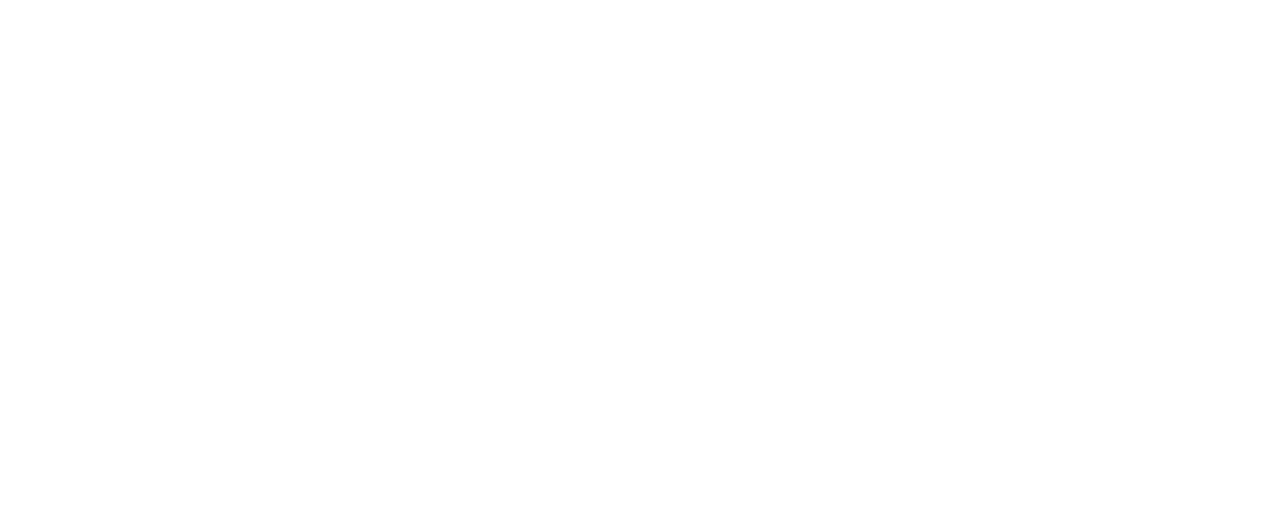
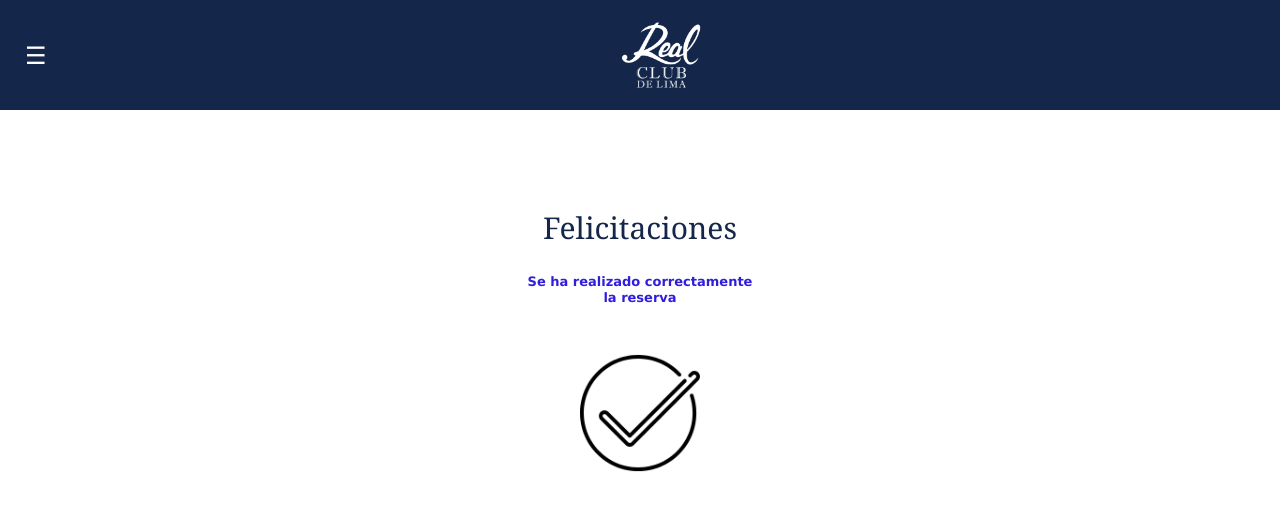
Before and after one commit to u20231e277/TrabajoFinal, a plain HTML site: page Final_v2/pantallaConfirmacion.html in a window 1280 px wide. Drawn offline with nearby package versions, Linux system fonts and the light colour scheme.

Commit message:
pantallaDeConfirmacion

```diff
--- a/Final_v2/pantallaConfirmacion.html
+++ b/Final_v2/pantallaConfirmacion.html
@@ -0,0 +1,41 @@
+<!DOCTYPE html>
+<html lang="en">
+<head>
+    <meta charset="UTF-8">
+    <meta name="viewport" content="width=device-width, initial-scale=1.0">
+    <title>Document</title>
+    <link rel="stylesheet" href="./styleLogin.css">
+    <link href="https://cdn.jsdelivr.net/npm/bootstrap@5.0.2/dist/css/bootstrap.min.css" rel="stylesheet" integrity="sha384-EVSTQN3/azprG1Anm3QDgpJLIm9Nao0Yz1ztcQTwFspd3yD65VohhpuuCOmLASjC" crossorigin="anonymous">
+</head>
+<body>
+    <header>
+        <div class="menu-icon" onclick="openMenu()">&#9776;</div>
+        <img src="./img/logo_fondoAzul.png" alt="Real Club de Lima" class="logo">
+         <!-- Enlace a la función de abrir menú -->
+    </header>
+
+    <div id="menu" class="sidebar">
+        <a href="javascript:void(0)" class="close-btn" onclick="closeMenu()">&times;</a>
+        <a href="./inicio.html"><strong> Home </strong></a>
+        <a href="./index.html"><strong>Reservar</strong></a>
+        <a href="#"><strong>Eventos</strong></a>
+        <a href="#"><strong>Ajustes</strong></a>
+        <a href="#"><small> TalkBack </small></a>
+        <div>
+            <a href="#" >Política de Privacidad</a>
+            <a href="#" >Términos del Servicio</a>
+        </div>
+    </div>
+
+    <div>
+        <div>
+            <div class="centrarElementosHorizontal">
+                <h6 class="mensajesGrandes2">Felicitaciones</h6>
+                <h5 class="mensajesNormales2">Se ha realizado correctamente <br> la reserva</h5>
+                <img src="./img/check.png" class="imageCheck">
+            </div>
+        </div>
+    </div>
+    <script src="script.js"></script>
+</body>
+</html>
--- a/Final_v2/styleLogin.css
+++ b/Final_v2/styleLogin.css
@@ -101,12 +101,34 @@ header {
     font-family: Verdana, Geneva, Tahoma, sans-serif;
 }
 
+.mensajesNormales2 {
+    position: relative;
+    font-size: 13px;
+    color: rgb(49, 30, 221);
+    font-family: Verdana, Geneva, Tahoma, sans-serif;
+    top: 130px;
+    font-weight: bold;
+}
+
+
 .mensajesGrandes {
+
     font-size: 30px;
     color: black;
     font-family:  'Georgia', serif;
 
 }
+
+
+
+.mensajesGrandes2 {
+    position: relative;
+    font-size: 30px;
+    color: #14274a;
+    font-family:  'Georgia', serif;
+    top: 110px;
+}
+
 .centrarElementosHorizontal {
     position: relative;
     text-align: center  ;
@@ -118,3 +140,9 @@ header {
     width: 250px;
     border: 2px solid transparent;
 }
+
+.imageCheck {
+    width: 120px;
+    position: relative;
+    top: 170px;
+}
```
Also changed, not shown: Final_v2/img/check.png (added).
